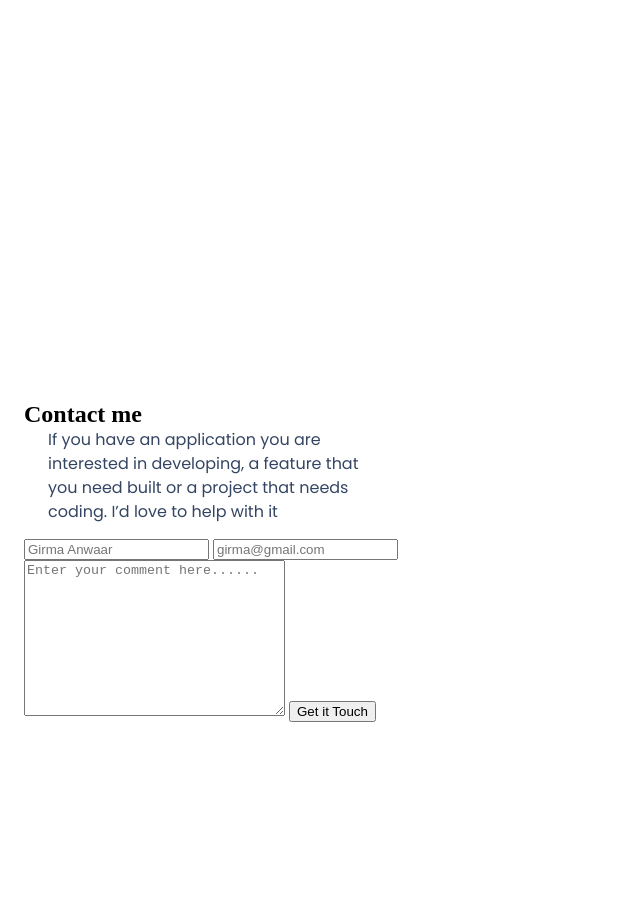
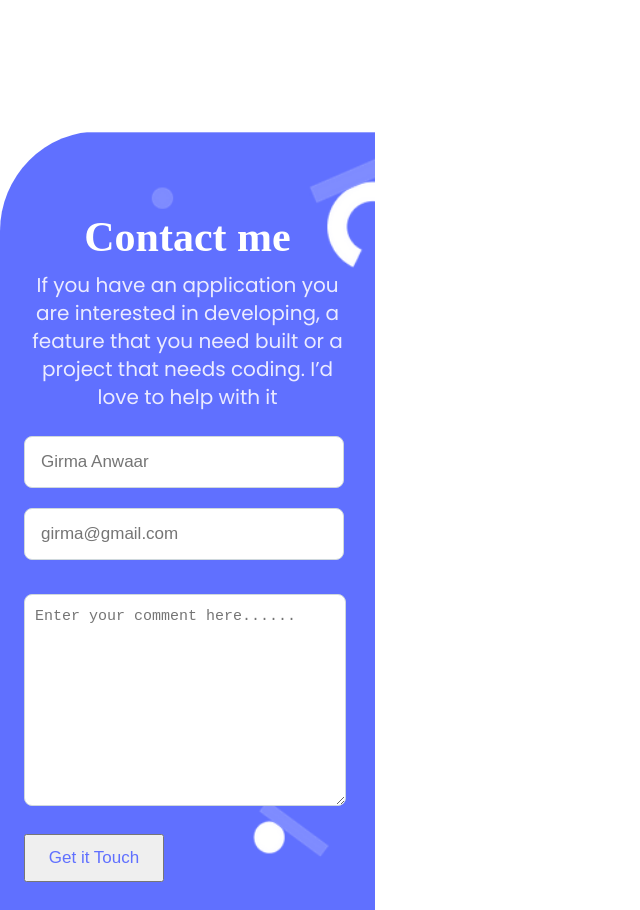
Before and after one commit to Anwaar12/My-Portfolio, a plain HTML site: page index.html in a window 1280 px wide. Shown: the part 4520-5430 px from the top of the page, without its empty margins (0-640 px from the left). Before the commit the page ends 5242 px from the top, so only its background shows below. Drawn offline with nearby package versions, Linux system fonts and the light colour scheme.

Commit message:
Add contact me section stylesheet

```diff
--- a/styles.css
+++ b/styles.css
@@ -874,3 +874,91 @@ a {
   padding-left: 100px;
   margin-left: 92px;
 }
+
+/* contact form */
+
+.Contact-me{
+  width: 375px;
+  height: 779px;
+  background-image: url(images/contact-backg.png);
+  background-repeat: no-repeat;
+  background-size: cover;
+  margin-top: -270px;
+  margin-left: -24px;
+  border-top-left-radius: 100px;
+}
+
+.Contact-me h2 {
+  font-style: normal;
+  font-weight: 700;
+  line-height: 52px;
+  font-size: 42px;
+  color: #fff;
+  text-align: center;
+  margin-top: 80px;
+}
+.Contact-me p {
+  padding-top: 8px;
+  font-style: normal;
+  font-weight: 400;
+  line-height: 28px;
+  font-size: 20px;
+  color: #ebebff;
+  text-align: center;
+  margin-left: 24px;
+  margin-right: 24px;
+}
+
+.Contact-me input[type=text],
+.Contact-me input[type=email] {
+  width: 300px;
+  height: 48px;
+  border-radius: 8px;
+  background-color: #fff;
+  border: 1px solid #cfd8dc;
+  padding-left: 16px;
+  font-style: normal;
+  font-size: 17px;
+  line-height: 20px;
+  font-weight: 400;
+  color: #172b4d;
+  margin: 10px 24px 10px 24px;
+}
+
+.Contact-me textarea {
+  width: 300px;
+  height: 190px;
+  border-radius: 8px;
+  background-color: #fff;
+  border: 1px solid #cfd8dc;
+  font-size: 15px;
+  line-height: 24px;
+  font-weight: 400;
+  color: #b3bac5;
+  margin: 24px;
+  padding: 10px;
+}
+
+.Contact-me button{
+  width: 140px;
+  height: 48px;
+  padding: 12px 16px 12px 16px;
+  color: #6070ff;
+  font-size: 17px;
+  font-weight: 500;
+  line-height: 0.03em;
+  margin-left: 24px;
+}
+
+.Contact-me button:hover {
+  background: #6070ff;
+  box-shadow: 0 8px 16px rgba(64, 83, 252, 0.24);
+  border-radius: 8px;
+  color: #fff;
+}
+
+.Contact-me button:active {
+  background-color: #2230d2;
+  border-radius: 8px;
+  color: #fff;
+}
```
